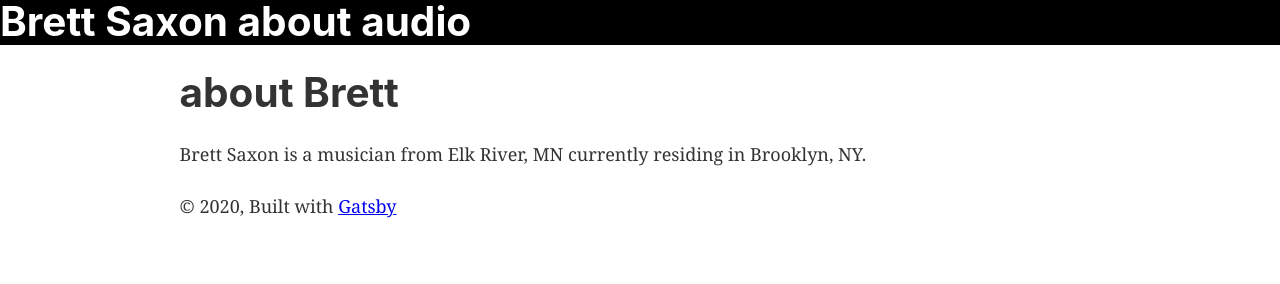
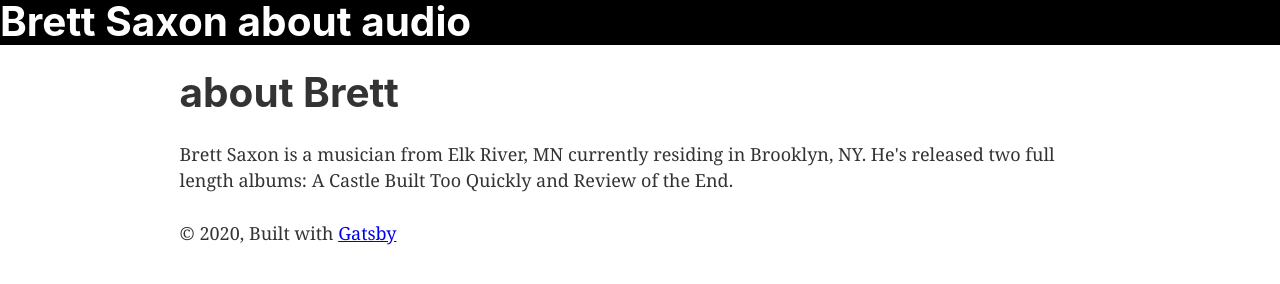
Before and after one commit to bcsaxon/brett-saxon-dot-com, a Gatsby site: page /about in a window 1280 px wide. Built offline with nearby package versions, Linux system fonts and the light colour scheme; Gatsby itself is replaced by a stand-in of ours.

Commit message:
forgot to build

```diff
--- a/src/pages/about.js
+++ b/src/pages/about.js
@@ -9,7 +9,8 @@ const about = () => (
     <h1>about Brett</h1>
     <p>
       Brett Saxon is a musician from Elk River, MN currently residing in
-      Brooklyn, NY.
+      Brooklyn, NY. He's released two full length albums: A Castle Built Too
+      Quickly and Review of the End.
     </p>
   </Layout>
 )
```
